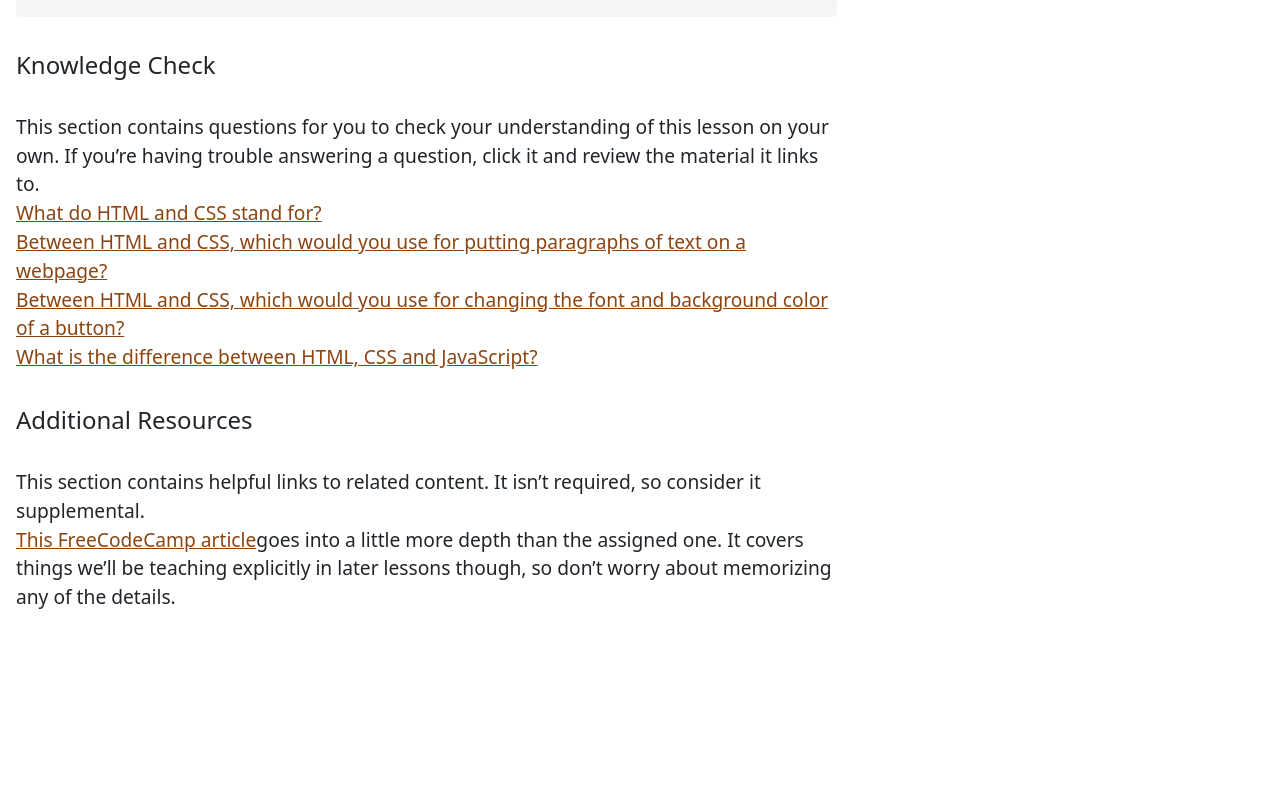
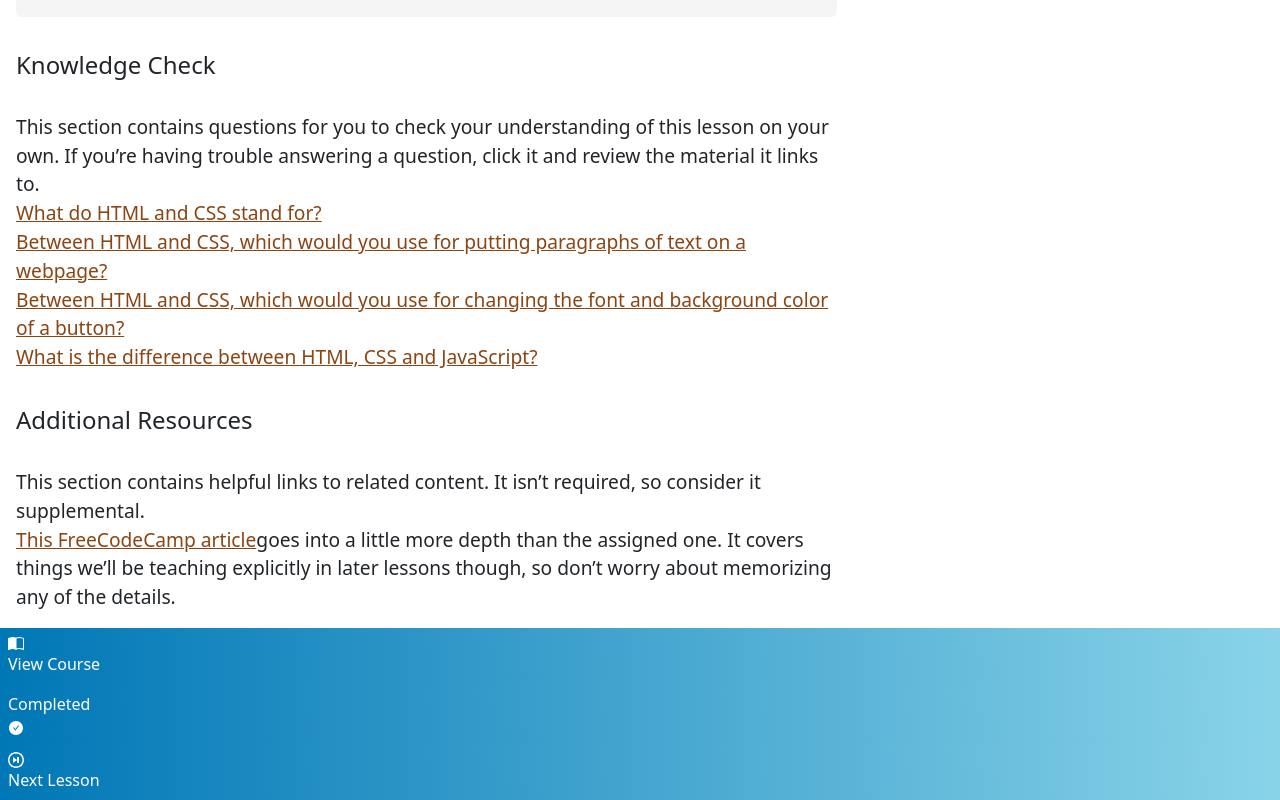
Before and after one commit to gasangw/solver_learning_frontend, a React (Create React App) app: page /react/lesson1 in a window 1280 px wide. Shown: the part 1052-1852 px from the top of the page. Built offline with nearby package versions, Linux system fonts and the light colour scheme; a web font is replaced by a local one; what @material-tailwind/react would draw is missing.

Commit message:
Remove un-used code

```diff
--- a/src/component/Lessons/React/Lesson1.jsx
+++ b/src/component/Lessons/React/Lesson1.jsx
@@ -1,10 +1,15 @@
-import React from "react";
+import React, { useState } from "react";
 import "./lesson.css"
 import { ImNext } from 'react-icons/im';
 import { BsBookHalf } from 'react-icons/bs';
+import { AiFillCheckCircle } from 'react-icons/ai';
 import { NavLink } from "react-router-dom";
 
 const Lesson1 = () => {
+  const [complete, setComplete] = useState(false)
+  const Completed = () => {
+    setComplete(!complete)
+  }
   return (
     <div className="m-10">
       <h1 className="pl-20 title-lesson">Introduction to HTML & CSS</h1>
@@ -94,16 +99,19 @@ const Lesson1 = () => {
         </aside>
       </div>
       <div className="bottom-buts p-20 flex gap-2 justify-center">
-        <div className=" flex gap-2 text-lg text-white bg-green-800 cursor-pointer justify-center border-2 border-green-600 p-2 rounded-md">
+        <div className=" flex gap-2 text-lg text-white btu-1 cursor-pointer justify-center p-2 rounded-md">
             <BsBookHalf className="text-lg mt-1.5"/>
            <NavLink to="/react">
             <p>View Course</p>
            </NavLink>
         </div>
-        <div  className=" flex gap-2 bg-orange-900 text-lg text-white justify-center p-2 rounded-md">
-            <button>Mark Complete</button>
+        <div  className=" flex gap-2 btu-1 text-lg text-white justify-center p-2 rounded-md" onClick={Completed}>
+           { complete ? <button>Mark Complete</button> : <div className="flex gap-2 text-xl">
+              <p>Completed</p>
+              <AiFillCheckCircle className="w-7 h-7 mt-1"/>
+            </div> }
         </div>
-        <div  className=" flex gap-2 cursor-pointer text-lg bg-green-800 text-white justify-center border-2 border-green-600 p-2 rounded-md">
+        <div  className=" flex gap-2 cursor-pointer text-lg btu-1 text-white justify-center p-2 rounded-md">
             <ImNext className="text-lg mt-1.5"/>
            <NavLink to="/react/lesson2">
             <p>Next Lesson</p>
--- a/src/component/Lessons/React/lesson.css
+++ b/src/component/Lessons/React/lesson.css
@@ -72,3 +72,7 @@
 .form-title {
   font-size: 2rem;
 }
+
+.btu-1 {
+  background: linear-gradient(87.42deg, #0077B6 0%, rgba(72, 202, 228, 0.511772) 117.34%, #48CAE4 117.35%);
+}
```
